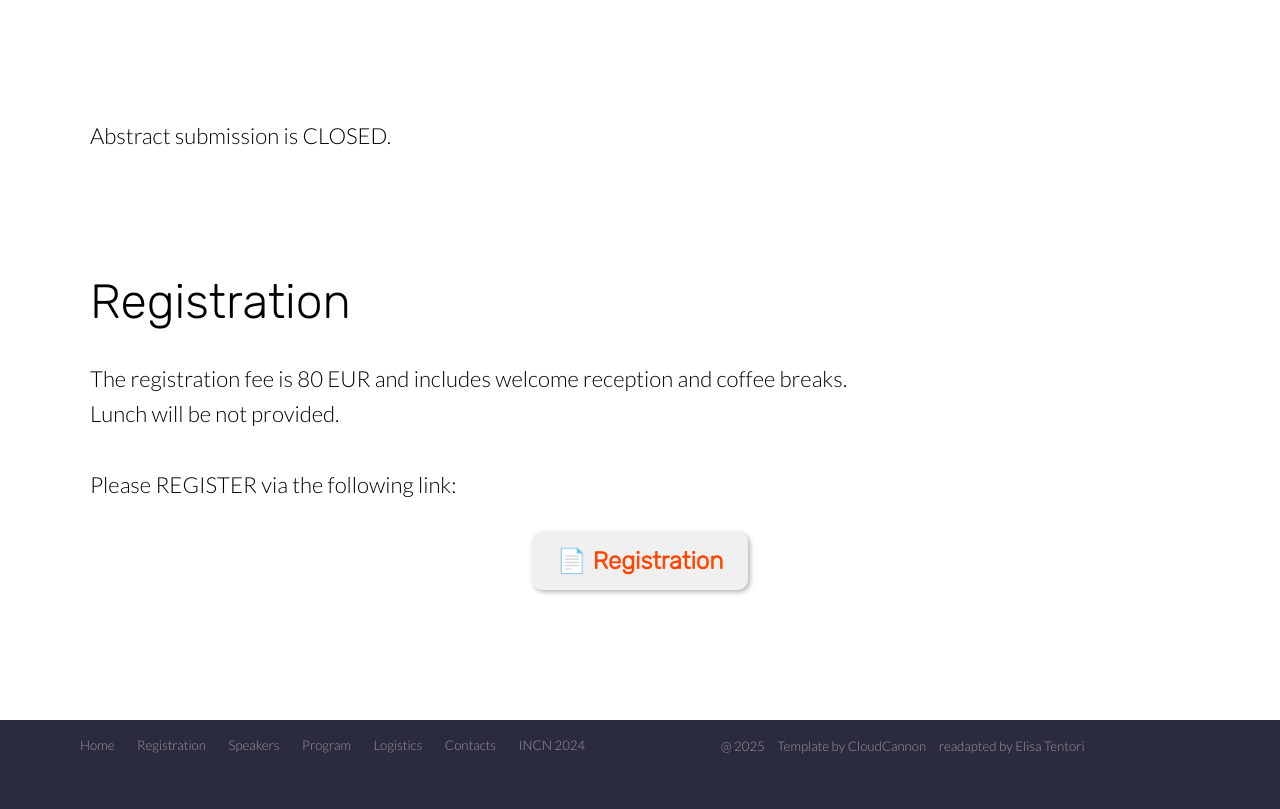
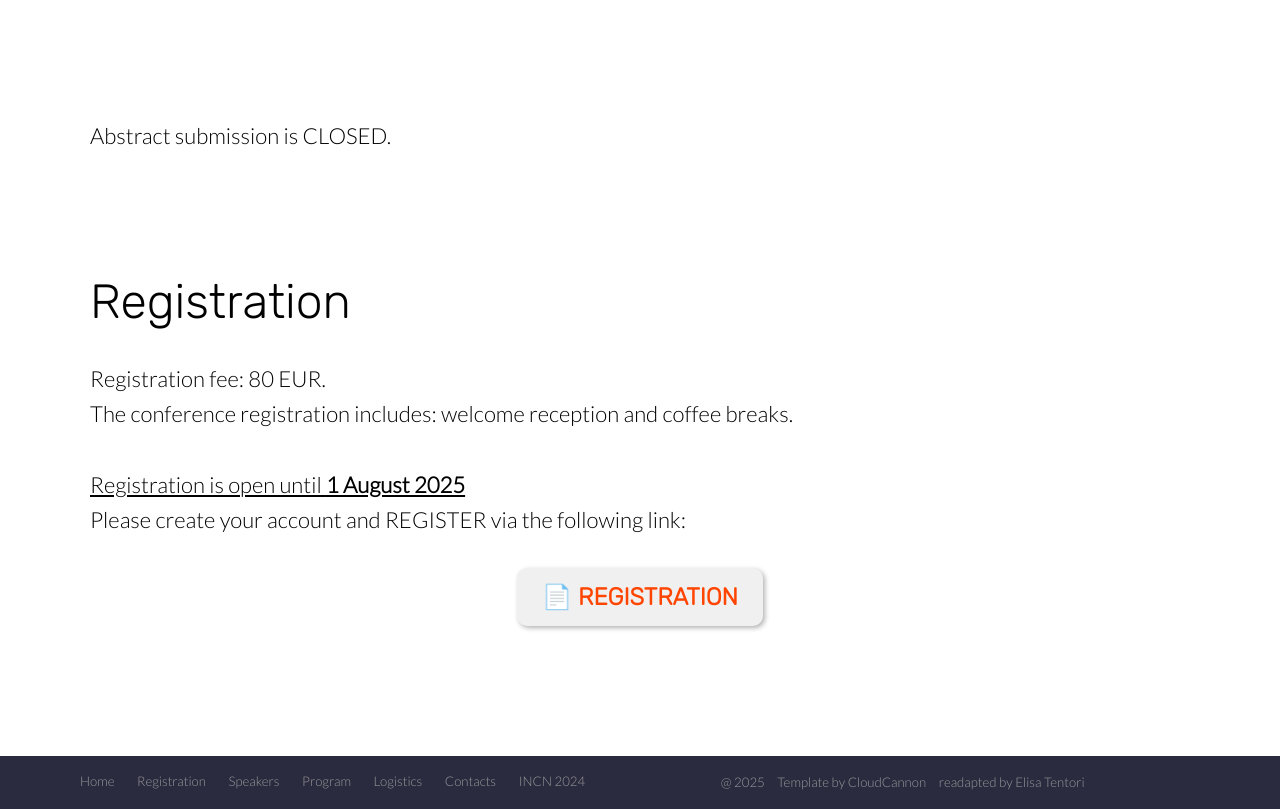
Before and after one commit to INCNgit/incn, a Jekyll site: the page built from registration.html, in a window 1280 px wide and 900 px high, scrolled down 363 px, cut to the strip 91-900 px from the top of the window. Built offline with Jekyll 4.4.1, drawn with Linux system fonts in a browser that asks for light colours; nearby versions of some CDN libraries; before the commit the page ends 1228 px from its top, so only the background shows below that.

Commit message:
registration

```diff
--- a/registration.html
+++ b/registration.html
@@ -234,17 +234,24 @@ image: /images/background/backpd.png
 			<div class="text">
 				<h2 class="editable">Registration</h2>
 				<p class="editable">
-					The registration fee is 80 EUR and includes welcome reception and coffee breaks.
-					<br> Lunch will be not provided.
+					Registration fee: 80 EUR.
+					<br>
+					The conference registration includes: welcome reception and coffee breaks.
+
 					<br><br>
-					Please REGISTER via the following link:
+
+					<u>Registration is open until <b>1 August 2025</b></u>
+					<br>
+
+					Please create your account and REGISTER via the following link:
 				</p>
 
 				<div class="form-link">
 					<a href="https://registrations.meetandwork.com/Login.asp?IDcommessa=MW25030&Lang=EN" target="_blank">
-						📄 Registration
+						📄 REGISTRATION
 					</a>
 				</div>
+
 
 
 				</p>
```
